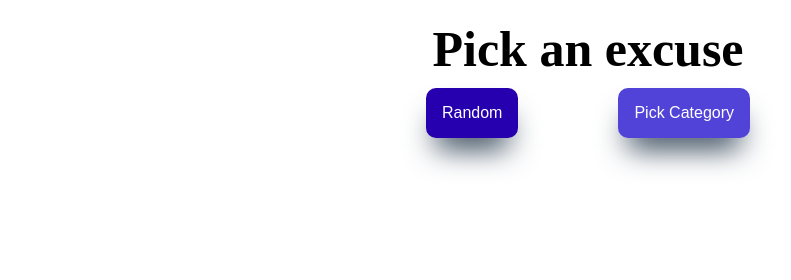
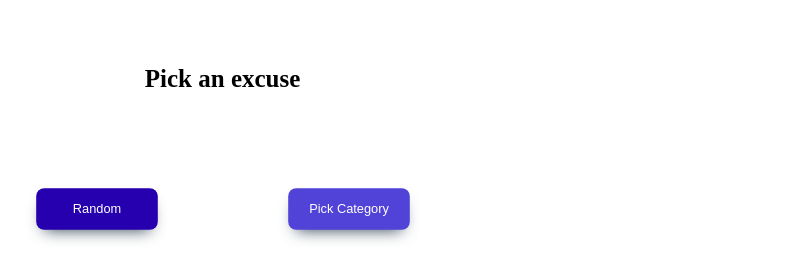
Before and after one commit to DHolliday1881/codesmith-hackathon, a browser extension: page index.html in a window 1280 px wide. Both pictures are taken after a click on the button "Random". Shown: the whole page, without its empty margins (52-843 px from the left). Drawn offline with Linux system fonts and the light colour scheme; no server answers.

Commit message:
Update css transitions and main.js dom manipulations

```diff
--- a/main.js
+++ b/main.js
@@ -82,22 +82,30 @@
         actionBtns[i].addEventListener('click', function() {
 
             // Add class to trigger transition
+            const fact = document.querySelector('.fact');
+            const title = document.getElementById('title');
+            title.classList.add('h1-transition');
+            fact.classList.add('fact-transition');
 
-            const title = document.getElementById('title');
-            title.classList.add('btn-transition');
+            // iterate over btn selector and add btn-transition
+            const mainBtns = document.querySelectorAll('.btn')
+            console.log(mainBtns)
+            mainBtns.forEach( el => {
+                el.classList.add('btn-transition');
+            })
+
+    // const button = document.querySelector(".h1-transition");
+    // button.addEventListener( "click", () => button.classList.toggle("toggled") );
+
+            // h1-transition, btn-transition, fact-transition
 
             // Transform buttons
-            const btns = document.querySelectorAll('.btns')
-            btns.forEach( el => {
-                // el.classList.add('btn-transition'); /* do we need a different css class? otherwise uncomment this and comment out 93, 94 hrmmm... maybe we dont youre right but i dont know how to target each separate element to do a different transformation
-                el.style.transform = "translateY(-30px)";
-                el.style.transition = "transform 2s ease";
-            })
-
-            // css animation:
-                // hide title
-                // push btns up
-                // expand box
+            // const btns = document.querySelectorAll('.btns')
+            // btns.forEach( el => {
+            //     // el.classList.add('btn-transition'); /* do we need a different css class? otherwise uncomment this and comment out 93, 94 hrmmm... maybe we dont youre right but i dont know how to target each separate element to do a different transformation
+            //     el.style.transform = "translateY(-30px)";
+            //     el.style.transition = "transform 2s ease";
+            // })
 
         })
     }
--- a/static/style.css
+++ b/static/style.css
@@ -11,14 +11,14 @@
     align-items: center;
     margin: 20px 20px;
     /* padding: 300px; TODO: Adjust down to extension size */
-    /* height: 400px;
-    width: 600px; */
+    height: 208px;
+    width: 509px;
 }
 
 h1 {
     color: #000;
     font-size: 50px;
-    transition: all 2s ease
+    transition: all 2s ease;
 }
 
 .btns {
@@ -32,9 +32,13 @@ h1 {
 
 .fact {
     display: flex;
-    font-size: 10px;
+    font-size: 20px;
     transition: all 2s ease;
+    overflow-wrap: break-word;
+    z-index: -1;
 }
+
+
 
 /* Dropdown Button */
 .btn {
@@ -45,10 +49,16 @@ h1 {
     border: none;
     cursor: pointer;
     margin: 20px 50px;
+    height: 52px;
+    width: 152px;
     border-radius: 10px;
-    box-shadow: rgb(38, 57, 77) 0px 20px 30px -10px;
+    box-shadow: rgb(38, 57, 77) 0px 10px 20px -10px;
     transition: all 2s ease;
+    z-index: 1;
   }
+
+
+
 
   /* Dropdown button on hover & focus */
   .btn:hover, .btn:focus {
@@ -56,17 +66,16 @@ h1 {
   }
 
 
-  .h1-transition  h1{
-    transform: scale(0.5) translateY(-30px);
-    /* transition ?? */
+  .h1-transition {
+    transform: scale(0.5) translateY(40px);
   }
 
-  .btn-transition .btn {
-    transform: scale(0.8) translateY(-40px);
+  .btn-transition {
+    transform: scale(0.8) translateY(70px);
   }
 
-  .fact-transtion .fact {
-  transform: scale(1.2) translateY(-30px);
+  .fact-transition {
+    transform: translateY(-120px);
   }
 
   /* The container <div> - needed to position the dropdown content */
@@ -81,8 +90,8 @@ h1 {
     position: absolute;
     background-color: #f1f1f1;
     min-width: 160px;
-    box-shadow: 0px 8px 16px 0px rgba(0,0,0,0.2);
-    z-index: 1;
+    box-shadow: 0px 8px 8px 0px rgba(0,0,0,0.2);
+
   }
 
   /* Links inside the dropdown */
```
Also changed, not shown: index.html (+1 -1 lines).
